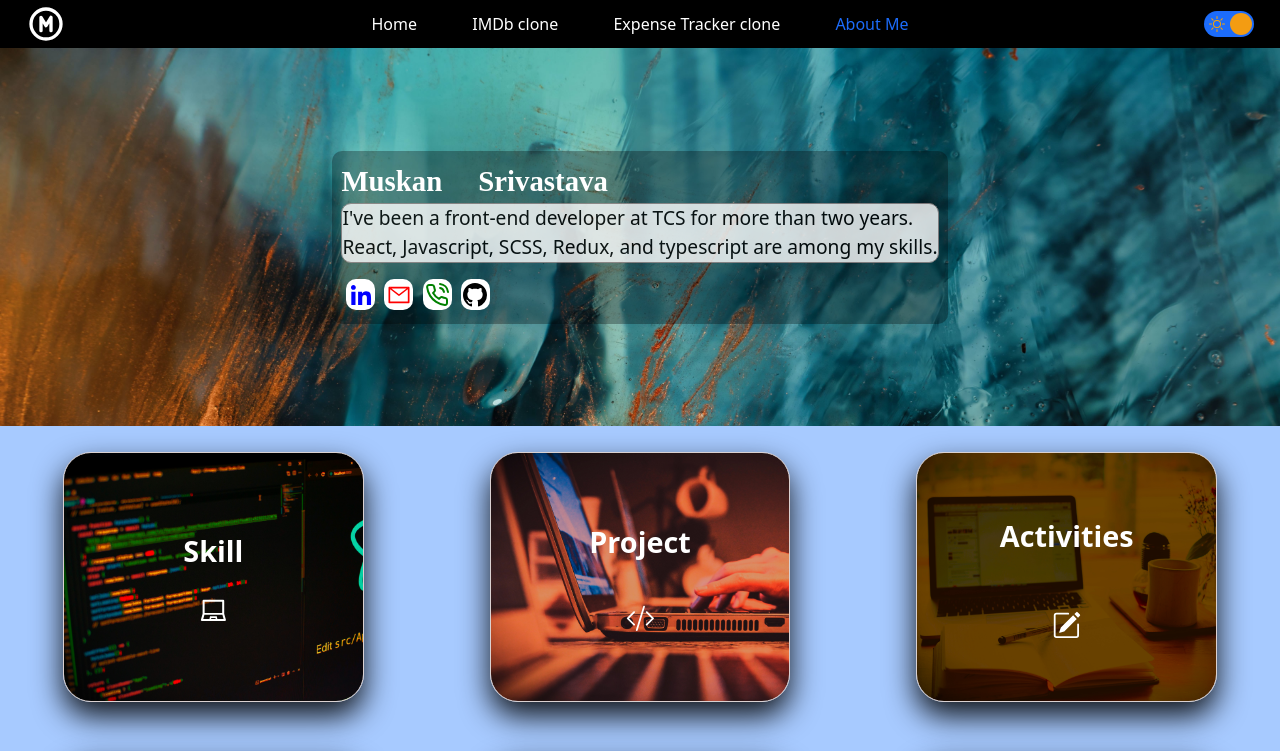
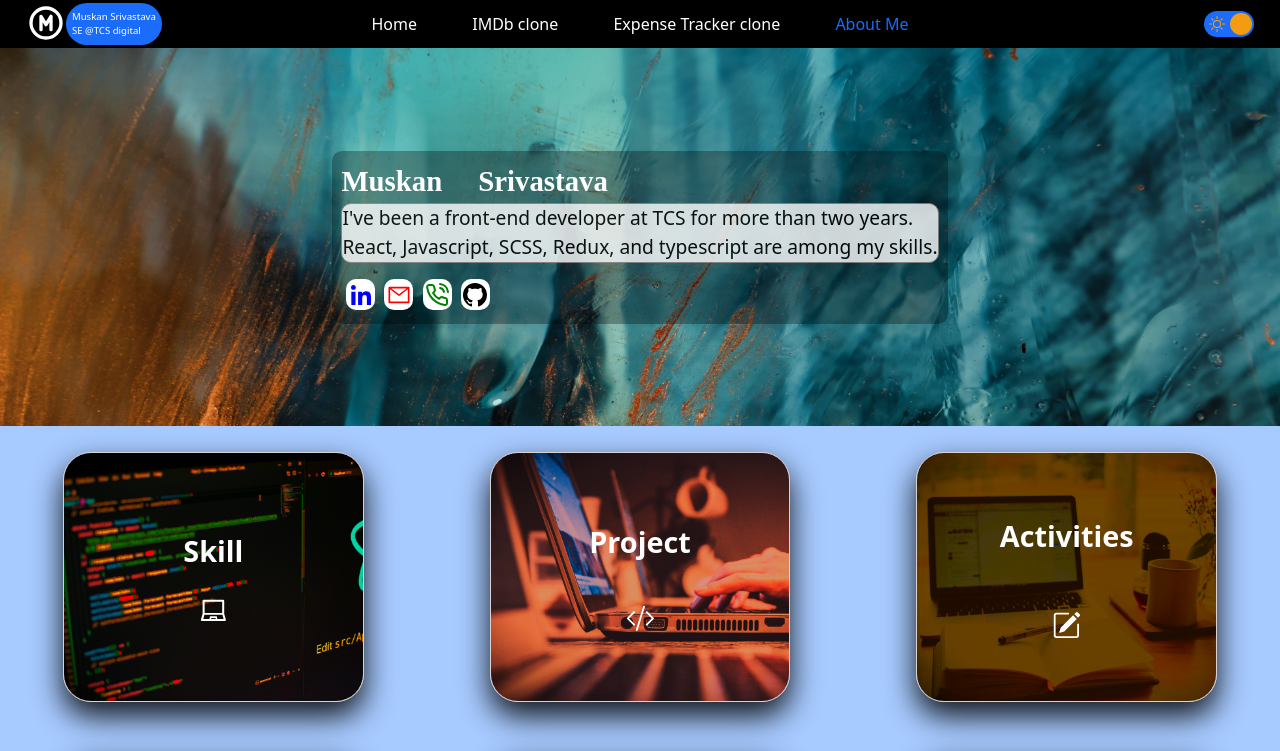
Before and after one commit to MuskanSrivastava8/Mitra, a React (Create React App) app: page /Mitra/Portfolio in a window 1280 px wide. Shown: the top 751 px of the page. Built offline with nearby package versions, Linux system fonts and the light colour scheme.

Commit message:
Logo component added

```diff
--- a/src/Components/Menu/Menu.js
+++ b/src/Components/Menu/Menu.js
@@ -11,6 +11,7 @@ import { useSelector } from "react-redux";
 import MuskanResume from "./MuskanResume.pdf";
 import { BsDownload } from "react-icons/bs";
 import { MdOutlineFileDownloadDone } from "react-icons/md";
+import Profile from "./Profile";
 
 
 export default function Menu() {
@@ -18,6 +19,8 @@ export default function Menu() {
   var darkModeRes = useSelector((store) => store.THEME.dark_mode);
   const [darkMode, setdarkMode] = useState(true);
   const [downloaded, setdownloaded] = useState(false);
+  const [showProfile, setshowProfile] = useState(true);
+
 
   const checkHandler = () => {
     setdarkMode(!darkMode);
@@ -43,15 +46,21 @@ export default function Menu() {
       });
     });
   };
+
+  const LogoClicked = ()=> {
+    setshowProfile(!showProfile)
+  }
   return (
     <React.Fragment>
       <div
         className={darkModeRes ? "menu_container_dark" : "menu_container_light"}
       >
-        <div className="menu_logo">
+
+        <div className="menu_logo" onClick={LogoClicked}>
           <TbCircleLetterM
             className={darkModeRes ? "letter_M_dark" : "letter_M_light"}
           />
+          {showProfile && <Profile/>}
         </div>
         <div className="dropdownMenu_item">
           <Dropdown>
--- a/src/Components/Menu/Menu.scss
+++ b/src/Components/Menu/Menu.scss
@@ -120,7 +120,26 @@
 .menu_item :hover {
     color: gray;
 }
+.Profile_container_dark{
+    background-color: #1c6cfb;
+    border-radius: 4rem;
+    padding: 0.4rem;
+    font-size: 0.6rem;
+    display: flex;
+    flex-direction: column;
+    font-family: system-ui;
+    color: white;
+}
+.Profile_container_light{
+    background-color: #1c6cfb;
+    border-radius: 4rem;
+    padding: 0.4rem;
+    font-size: 0.6rem;
+    display: flex;
+    flex-direction: column;
+    font-family: system-ui;
 
+}
 .menu_item_mobile_view {
 
     position: absolute;
@@ -159,6 +178,11 @@
 .menu_logo {
     position: absolute;
     left: 2%;
+    display: flex;
+    cursor: pointer;
+}
+.menu_logo :hover {
+    color: gray;
 }
 
 .dropdownMenu_item {
--- /dev/null
+++ b/src/Components/Menu/Profile.js
@@ -0,0 +1,14 @@
+import React, { useState } from "react";
+import { useSelector } from "react-redux";
+
+export default function Profile() {
+    var darkModeRes = useSelector((store) => store.THEME.dark_mode);
+  return (
+    <React.Fragment>
+    <div className={darkModeRes ? "Profile_container_dark" : "Profile_container_light"}>
+        <div>Muskan Srivastava</div>
+        <div>SE @TCS digital</div>
+    </div>
+    </React.Fragment>
+  );
+}
```
